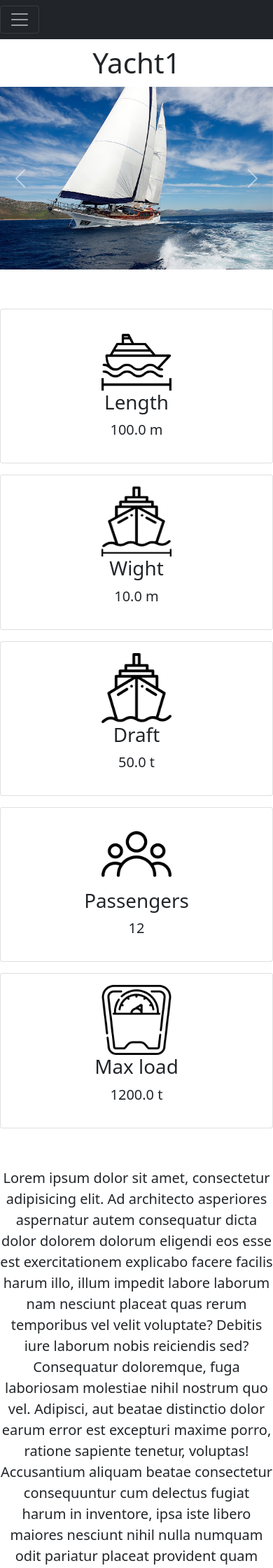
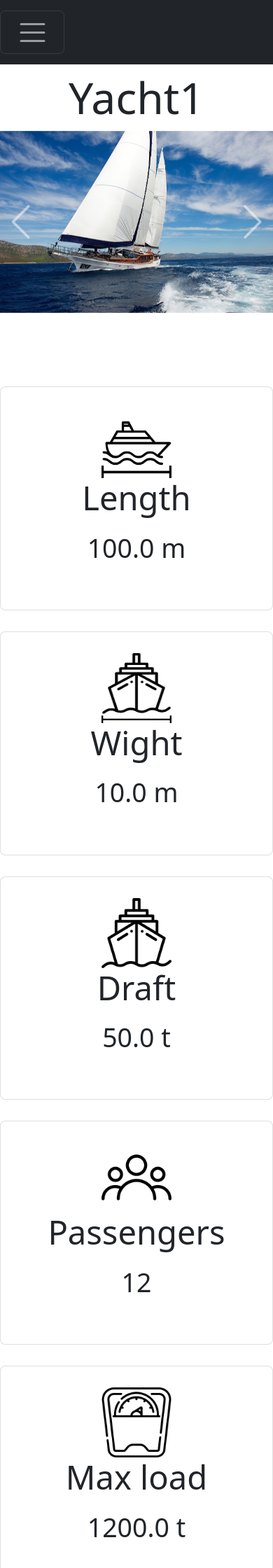
Before and after one commit to Pashs-ba/normalny_site, a Django app: page /products/1 in a window 390 px wide; the page is wider, and only the part inside the window is pictured. Shown: the top 2240 px of that part at 70% size. Run offline with Django 3.2, Linux system fonts and the light colour scheme; data comes from the database, SQL or seed files in the repository; some libraries are stand-ins or nearby versions.

Commit message:
some improvements

```diff
--- a/products/templates/all_products.html
+++ b/products/templates/all_products.html
@@ -5,7 +5,7 @@
     <h2 class="display-2 text-center" style="margin-top: 10px">Our Fleet</h2>
     <div class="row my-4 d-flex justify-content-center align-items-center">
         {% for product in products %}
-        <div class="col-md-4 col-sm-6 col-lg-3 my-3 text-center">
+        <div class="col-xl-4 text-center">
             <div class="card h-100" >
               <a href="{% url 'product' product.pk%}">
                   <img class="card-img-top" src="{% static product.images_list.0 %}" alt="Card image cap">
--- a/products/templates/product.html
+++ b/products/templates/product.html
@@ -4,7 +4,7 @@
 {% block main %}
     <h2 class="display-2 text-center" style="margin-top: 10px; margin-bottom: 10px">{{ product.name }}</h2>
     <div class="row">
-        <div class="bd-example container ps-lg-4 col-md-6">
+        <div class="bd-example container ps-lg-4 col-xl-6">
             <div id="carouselExampleControls" class="carousel slide" data-bs-ride="carousel">
               <div class="carousel-inner">
                   {% for i in product.images_list %}
@@ -34,7 +34,7 @@
                 <p class="fs-5">{{ product.length }} m</p>
             </div>
         </div>
-        <div class="col-md-2 mx-2 my-2">
+        <div class="col-xl-2 mx-2 my-2">
             <div class="card d-flex justify-content-center text-center py-3">
                 <div>
                     <img src="{% static 'products/cruise.png' %}" alt="" class="" height="100" width="100">
@@ -43,7 +43,7 @@
                 <p class="fs-5">{{ product.width }} m</p>
             </div>
         </div>
-        <div class="col-md-2 mx-2 my-2">
+        <div class="col-xl-2 mx-2 my-2">
             <div class="card d-flex justify-content-center text-center py-3">
                 <div>
                     <img src="{% static 'products/disp.png' %}" alt="" class="" height="100" width="100">
@@ -52,7 +52,7 @@
                 <p class="fs-5">{{ product.displacement }} t</p>
             </div>
         </div>
-        <div class="col-md-2 mx-2 my-2">
+        <div class="col-xl-2 mx-2 my-2">
             <div class="card d-flex justify-content-center text-center py-3">
                 <div>
                     <img src="{% static 'products/user.png' %}" alt="" class="" height="100" width="100">
@@ -61,7 +61,7 @@
                 <p class="fs-5">{{ product.passengers }}</p>
             </div>
         </div>
-    <div class="col-md-2 mx-2 my-2">
+    <div class="col-xl-2 mx-2 my-2">
             <div class="card d-flex justify-content-center text-center py-3">
                 <div>
                     <img src="{% static 'products/weight-scale.png' %}" alt="" class="" height="100" width="100">
@@ -77,7 +77,7 @@
     </div>
 
     <div class="row justify-content-center">
-        <div class="col-md-8 text-center fs-5">
+        <div class="col-xl-8 text-center fs-5">
             <p>{{ product.description|safe }}</p>
         </div>
     </div>
--- a/templates/base.html
+++ b/templates/base.html
@@ -31,6 +31,13 @@
 </header>
 
 <main class="">
+    <style>
+        @media (max-width: 1200px) {
+            *{
+                font-size: 30px;
+            }
+        }
+    </style>
   {% block main %}
 
   {% endblock %}
```
